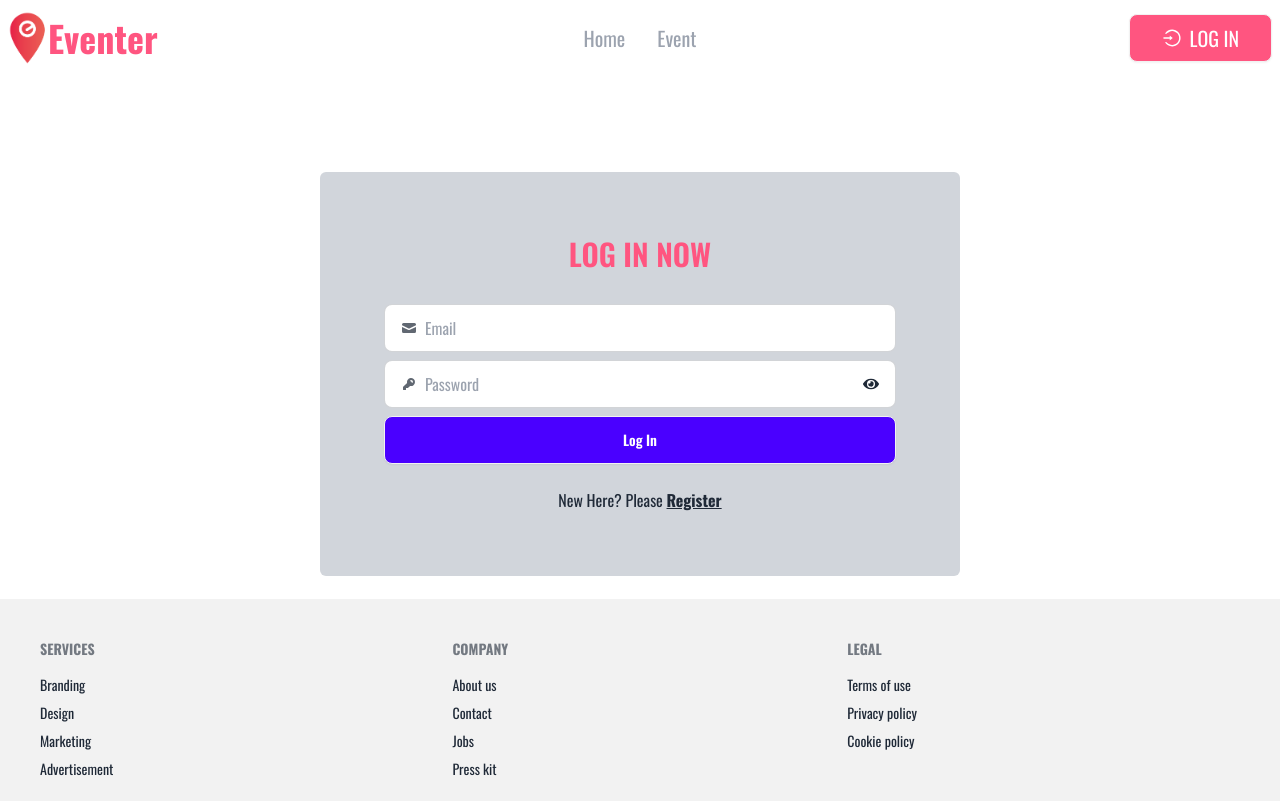
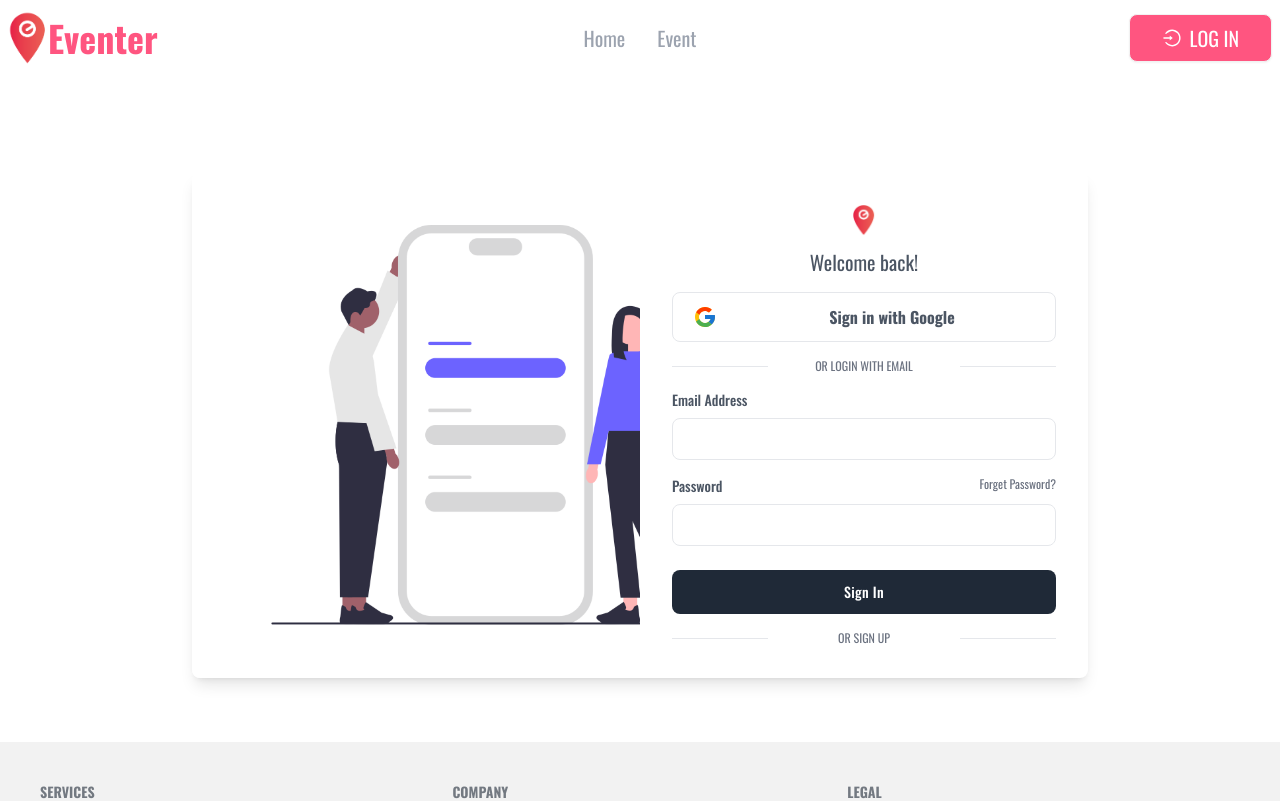
Before and after one commit to Alomgir-HasanShakib/eventer_react_project-client-side, a React (Vite) app: page /login in a window 1280 px wide. Shown: the top 801 px of the page. Built offline with nearby package versions, Linux system fonts and the light colour scheme; no server answers.

Commit message:
created add services form

```diff
--- a/src/Pages/AddEvent/AddEvent.jsx
+++ b/src/Pages/AddEvent/AddEvent.jsx
@@ -1,12 +1,102 @@
 import { Helmet } from "react-helmet-async";
 
 const AddEvent = () => {
+  const handleAddItem = (e) => {
+    e.preventDefault();
+    const form = e.target;
+    const imageUrl = form.photoUrl.value;
+    console.log(imageUrl);
+  };
   return (
-    <div>
+    <div className="mx-3">
       <Helmet>
         <title>Add Event</title>
       </Helmet>
-      AddEvent
+      <section className="max-w-4xl p-6 mx-auto bg-white rounded-md shadow-md dark:bg-gray-800 mt-24 mb-16">
+        <h2 className="text-lg font-semibold text-gray-700 capitalize dark:text-white">
+          Add Event Management Services
+        </h2>
+
+        <form onSubmit={handleAddItem}>
+          <div className="grid grid-cols-1 gap-6 mt-4 sm:grid-cols-2">
+            <div>
+              <label
+                className="text-gray-700 dark:text-gray-200"
+                htmlFor="username"
+              >
+                Image URL
+                <input
+                  id="username"
+                  type="text"
+                  name="photoUrl"
+                  className="block w-full px-4 py-2 mt-2 text-gray-700 bg-white border border-gray-200 rounded-md dark:bg-gray-800 dark:text-gray-300 dark:border-gray-600 focus:border-blue-400 focus:ring-blue-300 focus:ring-opacity-40 dark:focus:border-blue-300 focus:outline-none focus:ring"
+                />
+              </label>
+            </div>
+
+            <div>
+              <label
+                className="text-gray-700 dark:text-gray-200"
+                htmlFor="emailAddress"
+              >
+                Service Name
+              </label>
+              <input
+                id="emailAddress"
+                name="serviceName"
+                className="block w-full px-4 py-2 mt-2 text-gray-700 bg-white border border-gray-200 rounded-md dark:bg-gray-800 dark:text-gray-300 dark:border-gray-600 focus:border-blue-400 focus:ring-blue-300 focus:ring-opacity-40 dark:focus:border-blue-300 focus:outline-none focus:ring"
+              />
+            </div>
+
+            <div>
+              <label
+                className="text-gray-700 dark:text-gray-200"
+                htmlFor="password"
+              >
+                Price
+              </label>
+              <input
+                id="password"
+                name="price"
+                className="block w-full px-4 py-2 mt-2 text-gray-700 bg-white border border-gray-200 rounded-md dark:bg-gray-800 dark:text-gray-300 dark:border-gray-600 focus:border-blue-400 focus:ring-blue-300 focus:ring-opacity-40 dark:focus:border-blue-300 focus:outline-none focus:ring"
+              />
+            </div>
+
+            <div>
+              <label
+                className="text-gray-700 dark:text-gray-200"
+                htmlFor="passwordConfirmation"
+              >
+                Service Area
+              </label>
+              <input
+                id="passwordConfirmation"
+                name="serviceArea"
+                className="block w-full px-4 py-2 mt-2 text-gray-700 bg-white border border-gray-200 rounded-md dark:bg-gray-800 dark:text-gray-300 dark:border-gray-600 focus:border-blue-400 focus:ring-blue-300 focus:ring-opacity-40 dark:focus:border-blue-300 focus:outline-none focus:ring"
+              />
+            </div>
+            <div>
+              <label
+                className="text-gray-700 dark:text-gray-200"
+                htmlFor="passwordConfirmation"
+              >
+                Description
+              </label>
+              <textarea
+                id="passwordConfirmation"
+                name="description"
+                className="block w-full resize-none px-4 py-2 mt-2 text-gray-700 bg-white border border-gray-200 rounded-md dark:bg-gray-800 dark:text-gray-300 dark:border-gray-600 focus:border-blue-400 focus:ring-blue-300 focus:ring-opacity-40 dark:focus:border-blue-300 focus:outline-none focus:ring"
+              />
+            </div>
+          </div>
+
+          <div className="flex justify-end mt-6">
+            <button className="px-8 py-2.5 leading-5 text-white transition-colors duration-300 transform bg-primaryColor rounded-md hover:bg-gray-600 focus:outline-none focus:bg-gray-600">
+              Add Service
+            </button>
+          </div>
+        </form>
+      </section>
     </div>
   );
 };
--- a/src/Pages/Login/Login.jsx
+++ b/src/Pages/Login/Login.jsx
@@ -5,6 +5,8 @@
 import toast, { Toaster } from "react-hot-toast";
 import { Helmet } from "react-helmet-async";
 import { AuthContext } from "../../Context/Authentication/Authentication";
+import logo from "../../assets/eventer.png";
+import loginimg from "../../assets/registration.png";
 
 const Login = () => {
   const [showpass, setshowPass] = useState(true);
@@ -15,13 +17,29 @@
     formState: { errors },
   } = useForm();
   // context for authentication
-  const { loginUser } = useContext(AuthContext);
+  const { loginUser, googleLogin } = useContext(AuthContext);
 
   const location = useLocation();
   const navigate = useNavigate();
+  // google login
 
-  const handleLogin = (data) => {
-    const { email, password } = data;
+  const gogleLogin = () => {
+    googleLogin()
+      .then((result) => {
+        if (result.user) {
+          toast.success("Successfully Register!");
+          //     setUser({...user, photoURL})
+          navigate(location?.state ? location.state : "/");
+        }
+      })
+      .catch((err) => toast.error("Login Error!"));
+  };
+  // email login
+  const handleLogin = (e) => {
+    e.preventDefault();
+    const form = e.target;
+    const email = form.email.value;
+    const password = form.password.value;
     if (password.length < 6) {
       return toast.error("Password length must be 6 character");
     }
@@ -50,73 +68,132 @@
   };
 
   return (
-    <div className="max-w-screen-sm bg-gray-300 mb-16  p-4 md:p-16 mx-auto mt-24 rounded-md">
+    <div className="mt-24 mb-16">
       <Helmet>
         <title>Login</title>
       </Helmet>
-      <h1 className="text-center text-2xl md:text-3xl mb-8 font-semibold text-primaryColor uppercase">
-        Log In Now
-      </h1>
-      <form className="space-y-2" onSubmit={handleSubmit(handleLogin)}>
-        <label className="input input-bordered flex items-center gap-2">
-          <svg
-            xmlns="http://www.w3.org/2000/svg"
-            viewBox="0 0 16 16"
-            fill="currentColor"
-            className="w-4 h-4 opacity-70"
+      <div className="flex w-full max-w-sm mx-auto overflow-hidden bg-white rounded-lg shadow-lg dark:bg-gray-800 lg:max-w-4xl">
+        <div
+          className="hidden bg-cover lg:block lg:w-1/2"
+          style={{
+            backgroundImage: `url(${loginimg})`,
+          }}
+        ></div>
+
+        <div className="w-full px-6 py-8 md:px-8 lg:w-1/2">
+          <div className="flex justify-center mx-auto">
+            <img className="w-auto h-7 sm:h-8" src={logo} alt="" />
+          </div>
+
+          <p className="mt-3 text-xl text-center text-gray-600 dark:text-gray-200">
+            Welcome back!
+          </p>
+
+          <a
+            onClick={gogleLogin}
+            href="#"
+            className="flex items-center justify-center mt-4 text-gray-600 transition-colors duration-300 transform border rounded-lg dark:border-gray-700 dark:text-gray-200 hover:bg-gray-50 dark:hover:bg-gray-600"
           >
-            <path d="M2.5 3A1.5 1.5 0 0 0 1 4.5v.793c.026.009.051.02.076.032L7.674 8.51c.206.1.446.1.652 0l6.598-3.185A.755.755 0 0 1 15 5.293V4.5A1.5 1.5 0 0 0 13.5 3h-11Z" />
-            <path d="M15 6.954 8.978 9.86a2.25 2.25 0 0 1-1.956 0L1 6.954V11.5A1.5 1.5 0 0 0 2.5 13h11a1.5 1.5 0 0 0 1.5-1.5V6.954Z" />
-          </svg>
-          <input
-            type="text"
-            className="grow"
-            placeholder="Email"
-            {...register("email", { required: true })}
+            <div className="px-4 py-2">
+              <svg className="w-6 h-6" viewBox="0 0 40 40">
+                <path
+                  d="M36.3425 16.7358H35V16.6667H20V23.3333H29.4192C28.045 27.2142 24.3525 30 20 30C14.4775 30 10 25.5225 10 20C10 14.4775 14.4775 9.99999 20 9.99999C22.5492 9.99999 24.8683 10.9617 26.6342 12.5325L31.3483 7.81833C28.3717 5.04416 24.39 3.33333 20 3.33333C10.7958 3.33333 3.33335 10.7958 3.33335 20C3.33335 29.2042 10.7958 36.6667 20 36.6667C29.2042 36.6667 36.6667 29.2042 36.6667 20C36.6667 18.8825 36.5517 17.7917 36.3425 16.7358Z"
+                  fill="#FFC107"
                 />
-        </label>
-        {errors.email && (
-          <span className="text-red-600">This field is required</span>
-        )}
-
-        <label className="input input-bordered flex items-center gap-2">
-          <svg
-            xmlns="http://www.w3.org/2000/svg"
-            viewBox="0 0 16 16"
-            fill="currentColor"
-            className="w-4 h-4 opacity-70"
-          >
                 <path
-              fillRule="evenodd"
-              d="M14 6a4 4 0 0 1-4.899 3.899l-1.955 1.955a.5.5 0 0 1-.353.146H5v1.5a.5.5 0 0 1-.5.5h-2a.5.5 0 0 1-.5-.5v-2.293a.5.5 0 0 1 .146-.353l3.955-3.955A4 4 0 1 1 14 6Zm-4-2a.75.75 0 0 0 0 1.5.5.5 0 0 1 .5.5.75.75 0 0 0 1.5 0 2 2 0 0 0-2-2Z"
-              //   clipRule="evenodd"
+                  d="M5.25497 12.2425L10.7308 16.2583C12.2125 12.59 15.8008 9.99999 20 9.99999C22.5491 9.99999 24.8683 10.9617 26.6341 12.5325L31.3483 7.81833C28.3716 5.04416 24.39 3.33333 20 3.33333C13.5983 3.33333 8.04663 6.94749 5.25497 12.2425Z"
+                  fill="#FF3D00"
+                />
+                <path
+                  d="M20 36.6667C24.305 36.6667 28.2167 35.0192 31.1742 32.34L26.0159 27.975C24.3425 29.2425 22.2625 30 20 30C15.665 30 11.9842 27.2359 10.5975 23.3784L5.16254 27.5659C7.92087 32.9634 13.5225 36.6667 20 36.6667Z"
+                  fill="#4CAF50"
+                />
+                <path
+                  d="M36.3425 16.7358H35V16.6667H20V23.3333H29.4192C28.7592 25.1975 27.56 26.805 26.0133 27.9758C26.0142 27.975 26.015 27.975 26.0158 27.9742L31.1742 32.3392C30.8092 32.6708 36.6667 28.3333 36.6667 20C36.6667 18.8825 36.5517 17.7917 36.3425 16.7358Z"
+                  fill="#1976D2"
                 />
               </svg>
+            </div>
+
+            <span className="w-5/6 px-4 py-3 font-bold text-center">
+              Sign in with Google
+            </span>
+          </a>
+
+          <div className="flex items-center justify-between mt-4">
+            <span className="w-1/5 border-b dark:border-gray-600 lg:w-1/4"></span>
+
+            <a
+              href="#"
+              className="text-xs text-center text-gray-500 uppercase dark:text-gray-400 hover:underline"
+            >
+              or login with email
+            </a>
+
+            <span className="w-1/5 border-b dark:border-gray-400 lg:w-1/4"></span>
+          </div>
+
+          <form onSubmit={handleLogin}>
+            <div className="mt-4">
+              <label
+                className="block mb-2 text-sm font-medium text-gray-600 dark:text-gray-200"
+                htmlFor="LoggingEmailAddress"
+              >
+                Email Address
+              </label>
               <input
-            type={!showpass ? "text" : "password"}
-            className="grow"
-            placeholder="Password"
-            {...register("password", { required: true })}
+                id="LoggingEmailAddress"
+                name="email"
+                className="block w-full px-4 py-2 text-gray-700 bg-white border rounded-lg dark:bg-gray-800 dark:text-gray-300 dark:border-gray-600 focus:border-blue-400 focus:ring-opacity-40 dark:focus:border-blue-300 focus:outline-none focus:ring focus:ring-blue-300"
+                type="email"
               />
-          <span onClick={() => setshowPass(!showpass)}>
-            {!showpass ? <FaEyeSlash></FaEyeSlash> : <FaEye></FaEye>}
-          </span>
+            </div>
+
+            <div className="mt-4">
+              <div className="flex justify-between">
+                <label
+                  className="block mb-2 text-sm font-medium text-gray-600 dark:text-gray-200"
+                  htmlFor="loggingPassword"
+                >
+                  Password
                 </label>
-        {errors.password && (
-          <span className="text-red-600">This field is required</span>
-        )}
+                <a
+                  href="#"
+                  className="text-xs text-gray-500 dark:text-gray-300 hover:underline"
+                >
+                  Forget Password?
+                </a>
+              </div>
+
               <input
-          type="submit"
-          value="Log In"
-          className="btn w-full bg-primary text-white hover:bg-transparent hover:border-primary hover:text-primary"
+                id="loggingPassword"
+                name="password"
+                className="block w-full px-4 py-2 text-gray-700 bg-white border rounded-lg dark:bg-gray-800 dark:text-gray-300 dark:border-gray-600 focus:border-blue-400 focus:ring-opacity-40 dark:focus:border-blue-300 focus:outline-none focus:ring focus:ring-blue-300"
+                type="password"
               />
+            </div>
+
+            <div className="mt-6">
+              <button className="w-full px-6 py-3 text-sm font-medium tracking-wide text-white capitalize transition-colors duration-300 transform bg-gray-800 rounded-lg hover:bg-gray-700 focus:outline-none focus:ring focus:ring-gray-300 focus:ring-opacity-50">
+                Sign In
+              </button>
+            </div>
+
+            <div className="flex items-center justify-between mt-4">
+              <span className="w-1/5 border-b dark:border-gray-600 md:w-1/4"></span>
+
+              <Link
+                to="/registration"
+                className="text-xs text-gray-500 uppercase dark:text-gray-400 hover:underline"
+              >
+                or sign up
+              </Link>
+
+              <span className="w-1/5 border-b dark:border-gray-600 md:w-1/4"></span>
+            </div>
           </form>
-      <p className="text-darker mt-6 text-center">
-        New Here? Please{" "}
-        <Link to="/registration" className="link font-bold">
-          Register
-        </Link>
-      </p>
+        </div>
+      </div>
       <Toaster position="top-center" reverseOrder={false} />
     </div>
   );
```
Also changed, not shown: src/assets/registration.png (added). Lines whose indentation alone changed are shown as unchanged.
